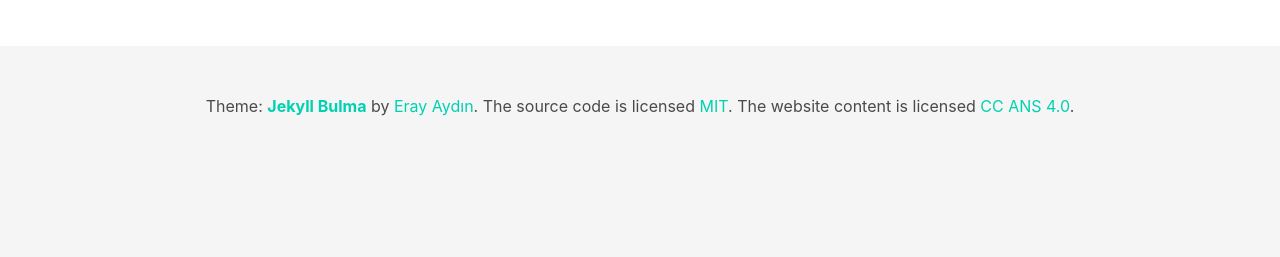
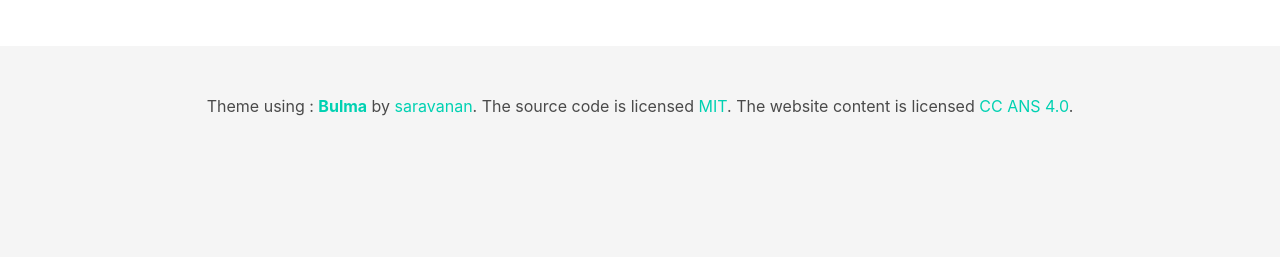
Before and after one commit to saravanaram/saravanaram.github.io, a Jekyll site: the page built from index.html, in a window 1280 px wide. Shown: the part 1118-1375 px from the top of the page. Built offline with Jekyll 4.4.1, drawn with Linux system fonts in a browser that asks for light colours; the list of posts is cut into pages by our own code.

Commit message:
Update footer.html

```diff
--- a/_includes/footer.html
+++ b/_includes/footer.html
@@ -2,7 +2,7 @@
     <div class="container">
         <div class="content has-text-centered">
             <p>
-                Theme: <strong><a href="https://github.com/erayaydin/jekyll-bulma">Jekyll Bulma</a></strong> by <a href="http://github.com/erayaydin">Eray Aydın</a>. The source code is licensed
+                Theme using : <strong><a href="https://github.com/jgthms/bulma/">Bulma</a></strong> by <a href="http://github.com/saravanaram">saravanan</a>. The source code is licensed
                 <a href="http://opensource.org/licenses/mit-license.php">MIT</a>. The website content
                 is licensed <a href="http://creativecommons.org/licenses/by-nc-sa/4.0/">CC ANS 4.0</a>.
             </p>
```
